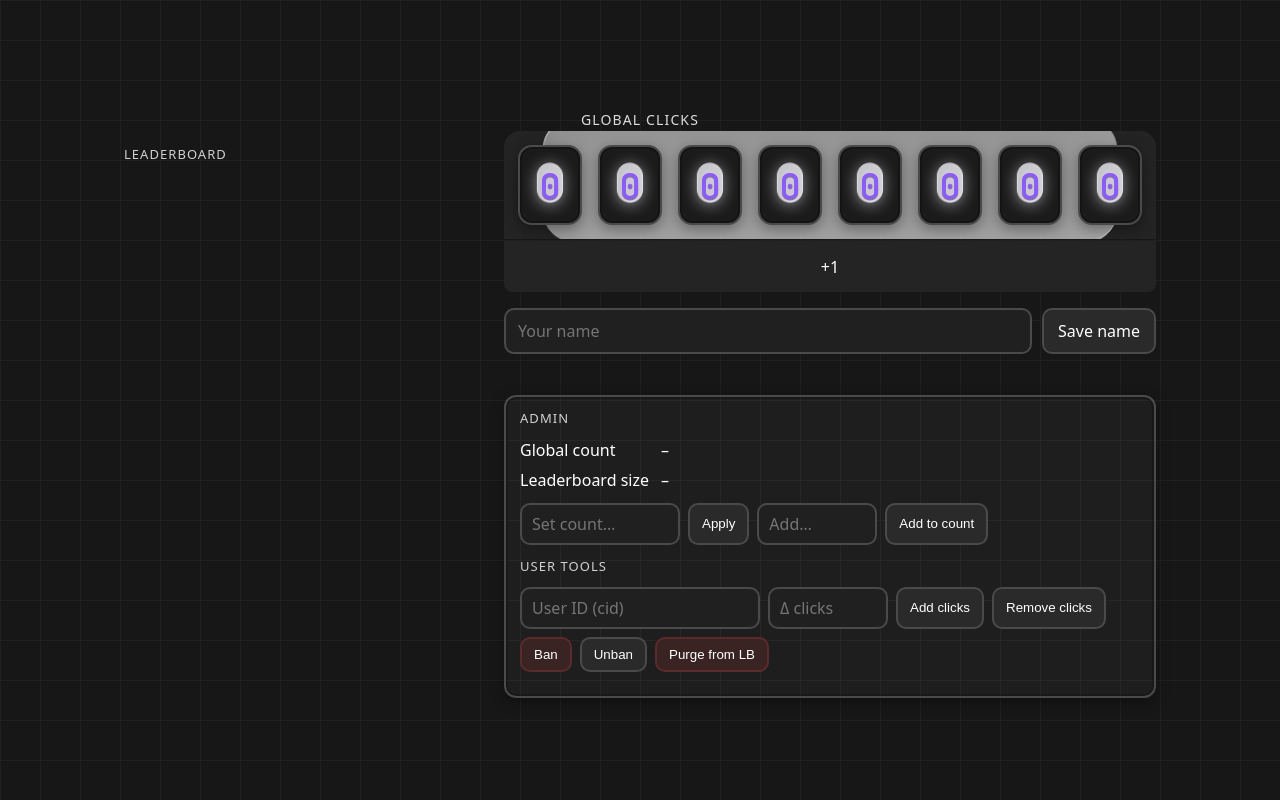
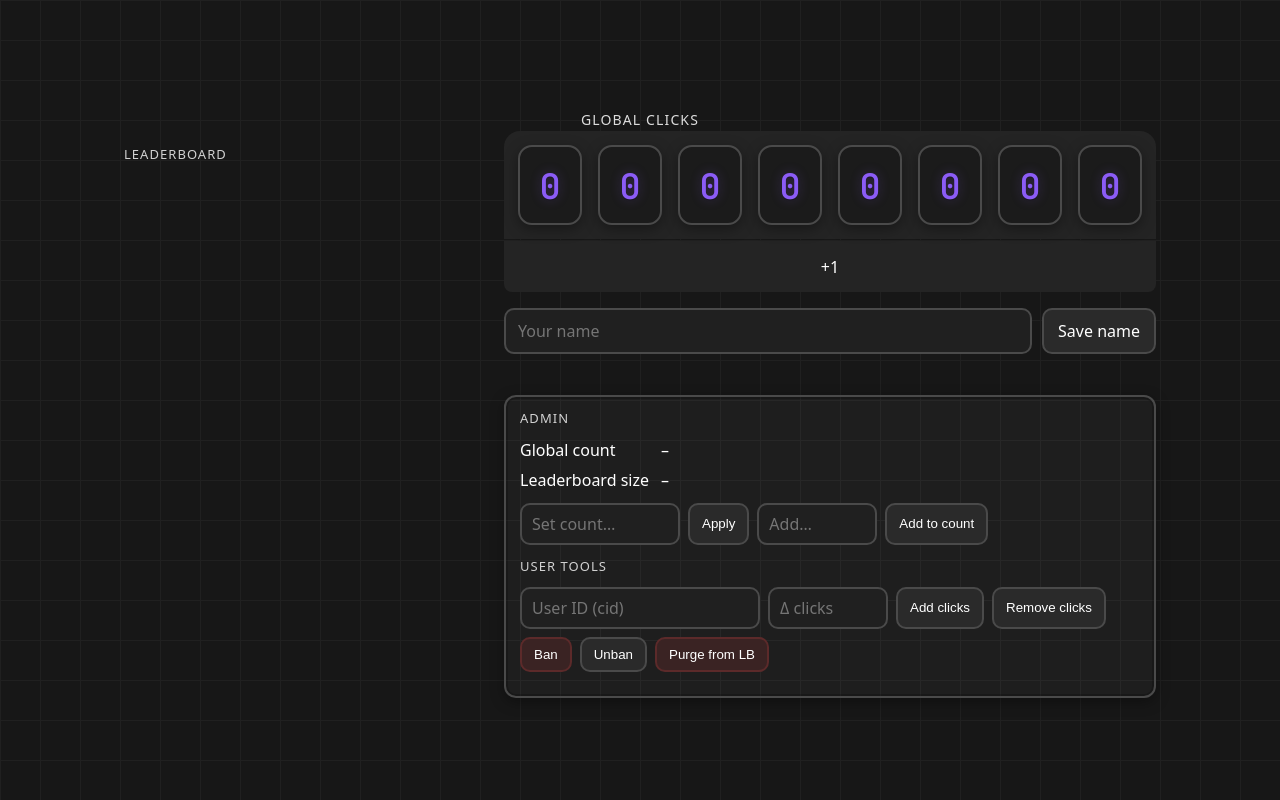
Before and after one commit to RD13GIT/1BClicksToEnd, a website: page index.html in a window 1280 px wide. Drawn offline with Linux system fonts and the light colour scheme; no server answers.

Commit message:
Update index.html

```diff
--- a/index.html
+++ b/index.html
@@ -30,12 +30,10 @@
       .title { opacity: 0.85; font-size: 14px; letter-spacing: 0.08em; text-transform: uppercase; margin-top: 8px; }
       .offline { background: #3a2323; border: 1px solid #5c2a2a; color: #fecaca; padding: 8px 12px; border-radius: 8px; font-size: 13px; width: min(900px, 92vw); text-align: center; }
 
-      /* Layout: leaderboard left, counter+controls right */
       .columns { display: grid; gap: 28px; align-items: start; grid-template-columns: 1fr; width: 100%; }
       @media (min-width: 900px) { .columns { grid-template-columns: minmax(260px, 340px) auto; justify-content: center; column-gap: 40px; } }
       .main { display: grid; gap: 16px; justify-items: center; }
 
-      /* Leaderboard */
       .leaderboard { display: grid; gap: 12px; width: 100%; max-width: 340px; justify-self: end; }
       .lb-title { opacity: 0.8; font-size: 13px; letter-spacing: 0.08em; text-transform: uppercase; text-align: left; }
       .lb-list { list-style: none; margin: 0; padding: 0; display: grid; gap: 10px; }
@@ -47,22 +45,19 @@
       .lb-count { font-family: "JetBrains Mono", ui-monospace, SFMono-Regular, Menlo, Monaco, Consolas, monospace; color: var(--digit); font-weight: 600; font-size: 18px; text-align: right; min-width: 5ch; }
       .empty { opacity: .7; text-align: center; padding: 8px 0; }
 
-      /* Counter visuals */
       .counter-wrap { position: relative; display: inline-block; }
-      /* Use your rectangle image for the panel background with a fallback color */
       .panel {
         position: absolute; inset: calc(-1 * var(--panel-pad));
-        background: var(--panel-bg) url('/images/background.png') center/cover no-repeat;
+        background: var(--panel-bg); /* reverted: solid color only */
         border-radius: 16px 16px 0 0; z-index: 0;
       }
       .counter { position: relative; z-index: 1; display: flex; gap: var(--gap); }
 
-      /* Each digit slot uses your slot.png */
       .slot {
         position: relative; width: var(--digit-w); height: var(--digit-h);
-        background: var(--slot-bg) url('/images/slot.png') center/cover no-repeat;
+        background: var(--slot-bg); /* reverted: solid color only */
         border-radius: 14px; border: 2px solid var(--slot-border);
-        box-shadow: inset 0 0 0 2px rgba(0,0,0,0.25), 0 4px 14px rgba(0,0,0,.35);
+        box-shadow: inset 0 0 0 2px var(--slot-bg), 0 4px 14px rgba(0,0,0,.35);
         overflow: hidden;
       }
 
@@ -86,7 +81,6 @@
       .name-save:hover { background: #333; }
       .name-status { min-height: 1.2em; font-size: 12px; opacity: 0.8; }
 
-      /* Admin panel (hidden by default, shown only if /api/me.admin === true) */
       .admin-panel { display: grid; gap: 12px; width: auto; }
       .admin-card { display: grid; gap: 12px; padding: 12px 14px; background: rgba(255,255,255,0.03); border: 2px solid var(--slot-border); border-radius: 12px; box-shadow: inset 0 0 0 2px rgba(0,0,0,0.2), 0 4px 14px rgba(0,0,0,.35); }
       .admin-title { opacity: 0.8; font-size: 13px; letter-spacing: 0.08em; text-transform: uppercase; }
@@ -440,7 +434,7 @@
         await loadName();
         await refreshLeaderboard();
 
-        // Show admin only if admin in DB
+        // Show admin panel only if admin
         try {
           const me = await fetchJSON('/api/me');
           if (me?.admin) { adminPanel.hidden = false; await loadAdminStats(); }
```
